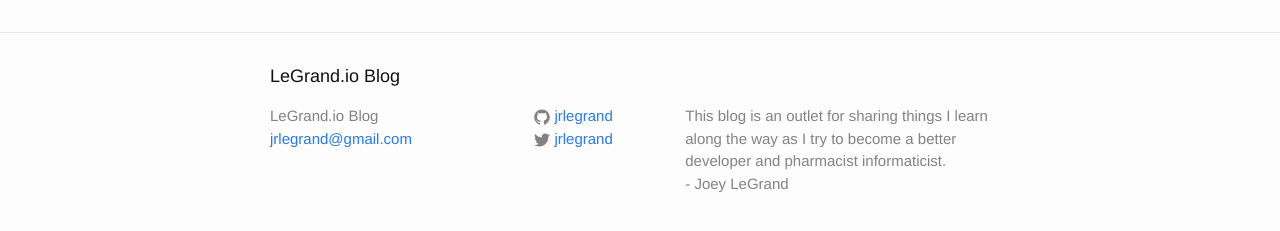
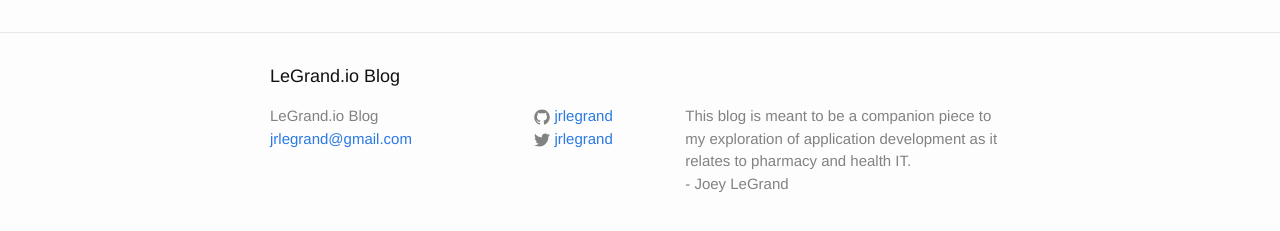
Before and after one commit to jrlegrand/jrlegrand.github.io, a Jekyll site: the page built from index.html, in a window 1280 px wide. Shown: the part 264-495 px from the top of the page. Built offline with Jekyll 4.4.1, drawn with Linux system fonts in a browser that asks for light colours.

Commit message:
Update _config.yml

```diff
--- a/_config.yml
+++ b/_config.yml
@@ -9,8 +9,7 @@
 title: LeGrand.io Blog
 email: jrlegrand@gmail.com
 description: > # this means to ignore newlines until "baseurl:"
-  This blog is an outlet for sharing things I learn along the way
-  as I try to become a better developer and pharmacist informaticist.
+  This blog is meant to be a companion piece to my exploration of application development as it relates to pharmacy and health IT.
   <br>
   - Joey LeGrand
 baseurl: "" # the subpath of your site, e.g. /blog
```
